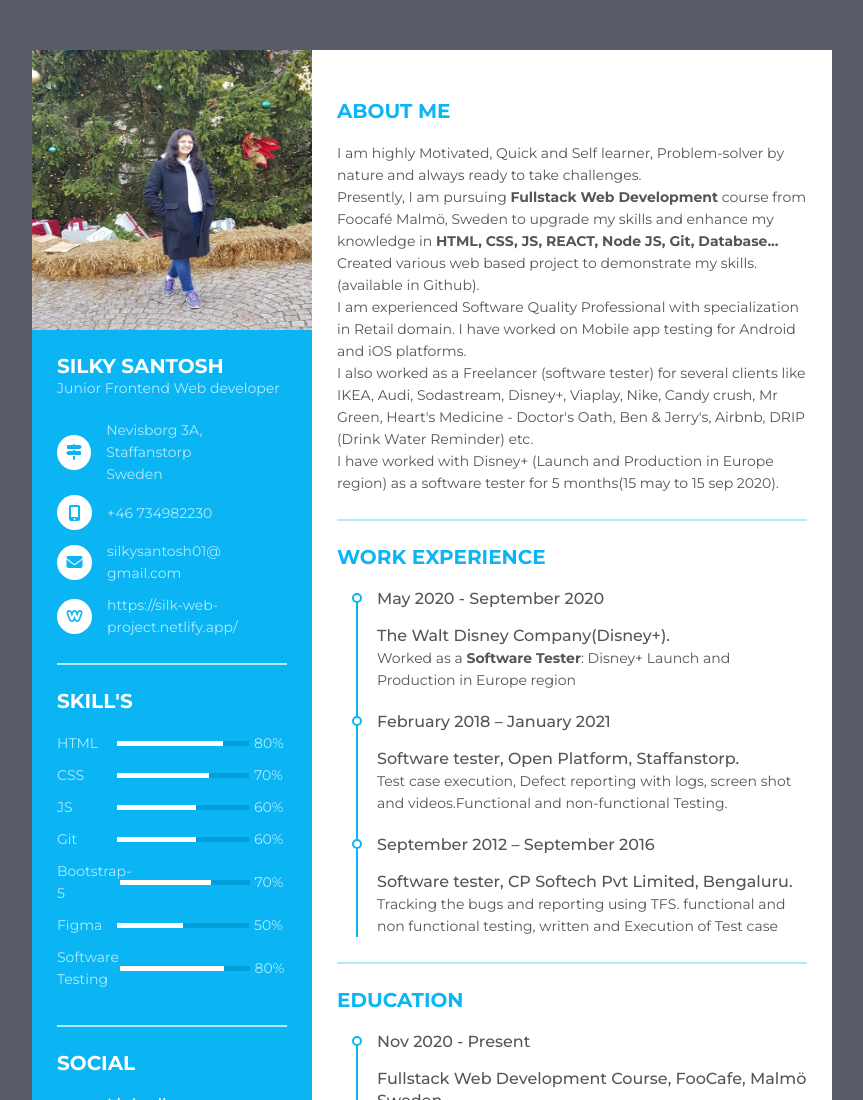
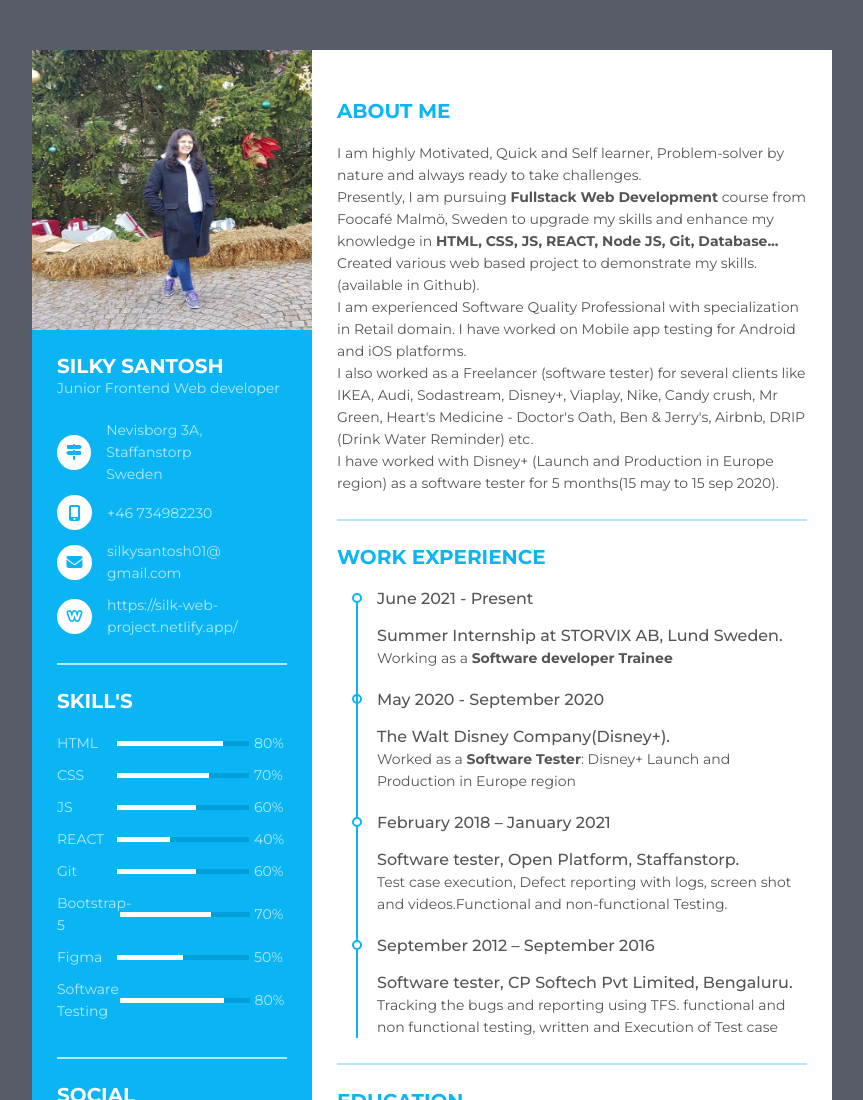
Before and after one commit to silky09/silky_CV, a plain HTML site: page index.html in a window 1280 px wide. Shown: the top 1100 px of the page, without its empty margins (208-1071 px from the left). Drawn offline with Linux system fonts and the light colour scheme.

Commit message:
Added experience

```diff
--- a/index.html
+++ b/index.html
@@ -86,6 +86,15 @@
               <span style="width: 60%;"></span>
             </div>
             <div class="skill_per">60%</div>
+          </li>
+          <li>
+            <div class="skill_name">
+              REACT
+            </div>
+            <div class="skill_progress">
+              <span style="width: 40%;"></span>
+            </div>
+            <div class="skill_per">40%</div>
           </li>
           <li>
             <div class="skill_name">
@@ -193,6 +202,13 @@
            <p class="bold">Work Experience</p>
          </div>
         <ul>
+          <li>
+            <div class="date">June 2021 - Present</div>
+            <div class="info">
+                 <p class="semi-bold">Summer Internship at STORVIX AB, Lund Sweden.</p>
+              <p>Working as a <strong>Software developer Trainee</strong></p>
+            </div>
+        </li>
             <li>
                 <div class="date">May 2020 - September 2020</div>
                 <div class="info">
```
